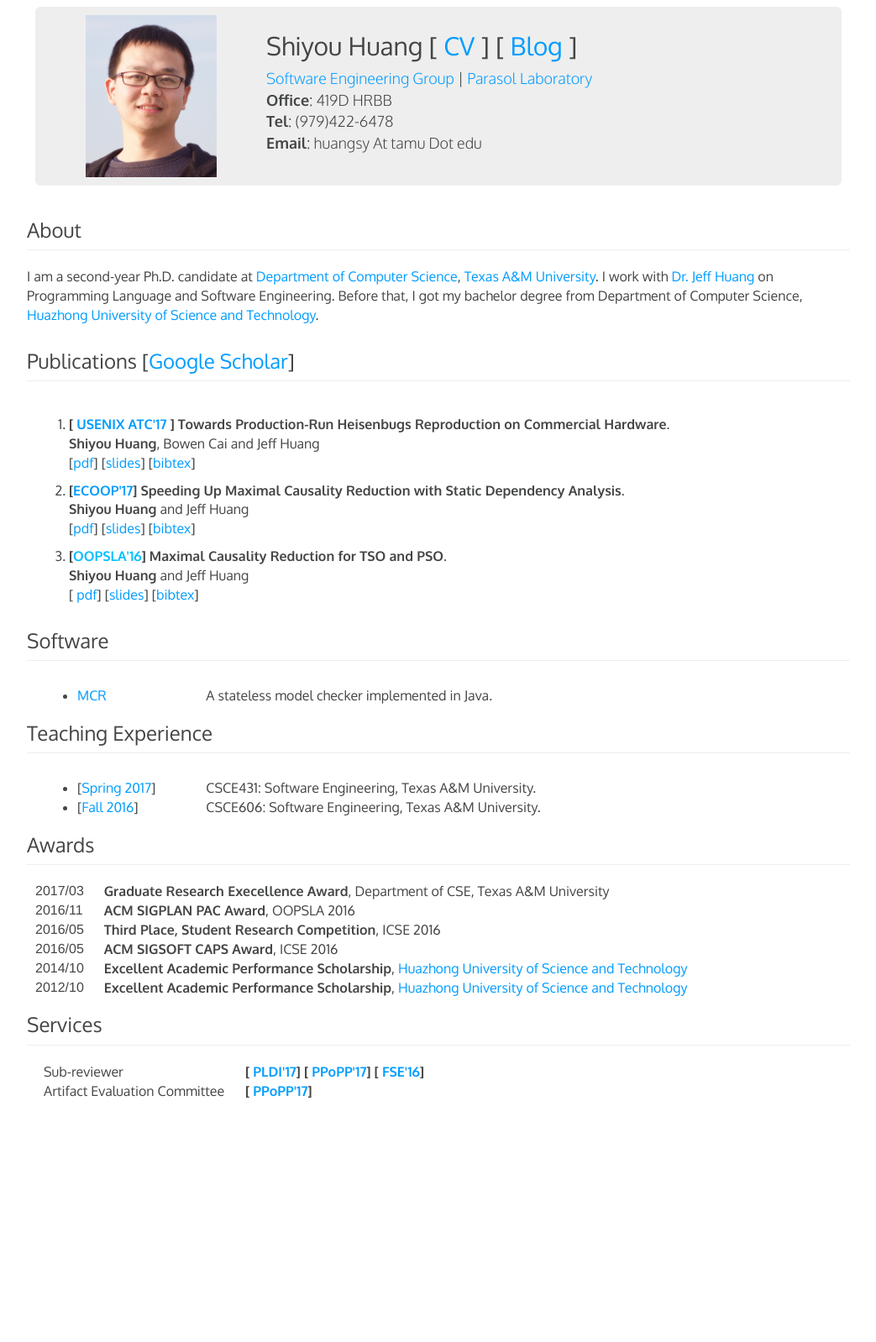
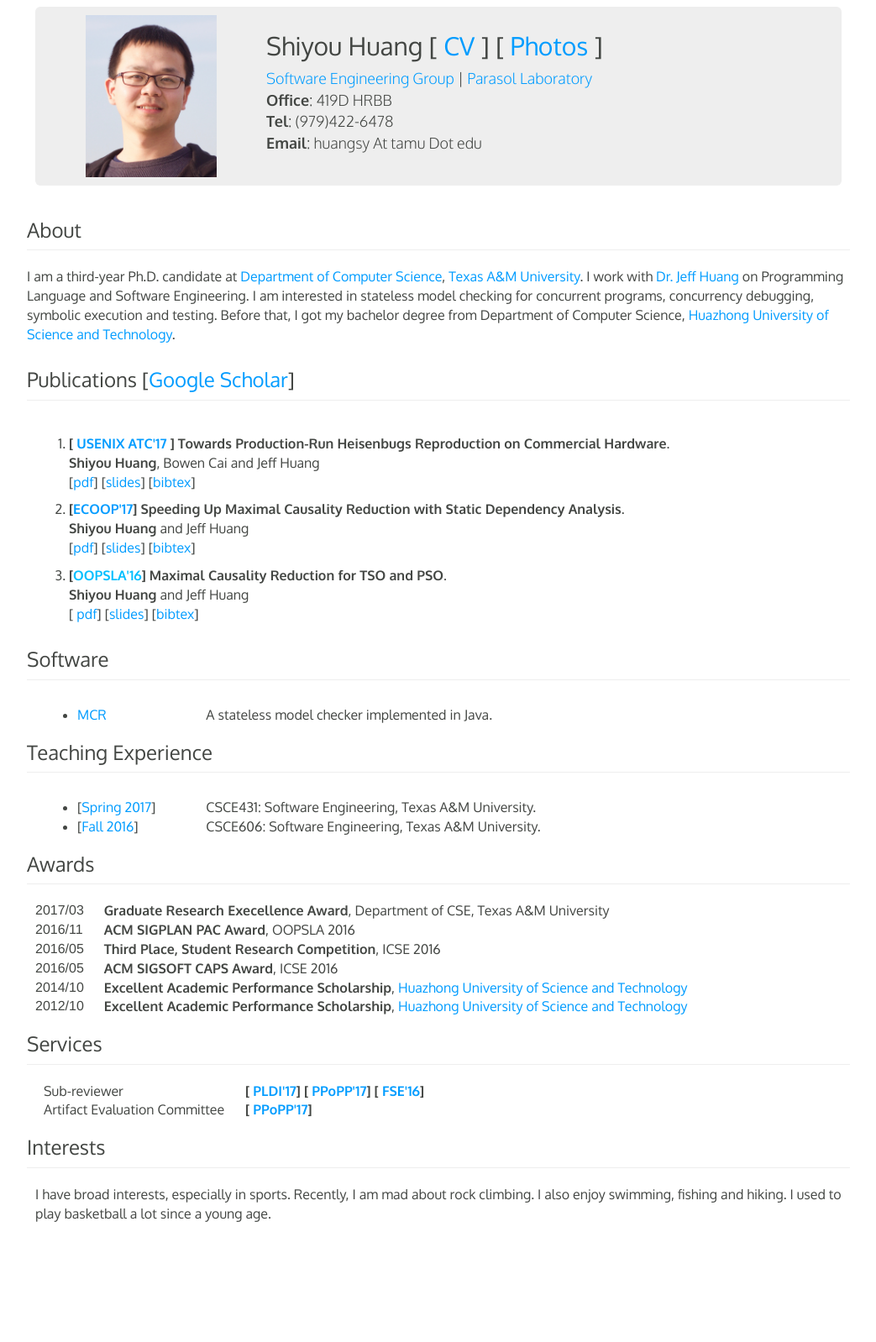
Before and after one commit to huangshiyou/huangshiyou.github.io, a Jekyll site: the page index.html, which Jekyll copies as it is, in a window 1280 px wide. Shown: the whole page at 84% size, without its empty margins (86-1129 px from the left). Built offline with Jekyll 4.4.1, drawn with Linux system fonts in a browser that asks for light colours; before the commit the page ends 1442 px from its top, so only the background shows below that.

Commit message:
update the page

```diff
--- a/index.html
+++ b/index.html
@@ -29,7 +29,7 @@
                         </div>
 
                         <div class="col-md-9">
-                            <h2>Shiyou Huang [ <a href="files/cv.pdf"> CV </a> ] [ <a href="https://huangsy.wixsite.com/travel"> Blog </a> ]</h2>
+                            <h2>Shiyou Huang [ <a href="files/cv.pdf"> CV </a> ] [ <a href="https://huangsy.wixsite.com/travel"> Photos </a> ]</h2>
 
                             <p>
                                 <a href="https://parasol.tamu.edu/groups/huangroup/">Software Engineering Group </a> | <a href="https://parasol.tamu.edu/">Parasol Laboratory</a>
@@ -49,7 +49,7 @@
         <div class="row">
             <h3> About </h3>
                 <hr/>
-                <p>I am a second-year&nbsp;Ph.D.&nbsp;candidate at <a href="http://www.cs.tamu.edu/">Department of Computer Science</a>, <a href="http://www.tamu.edu/">Texas A&amp;M University</a>. I work with <a href="http://parasol.tamu.edu/~jeff/">Dr. Jeff Huang</a> on Programming Language and Software Engineering. Before that, I got my bachelor degree from Department of Computer Science, <a href="http://english.hust.edu.cn/">Huazhong University of Science and Technology</a>. </p>
+                <p>I am a third-year&nbsp;Ph.D.&nbsp;candidate at <a href="http://www.cs.tamu.edu/">Department of Computer Science</a>, <a href="http://www.tamu.edu/">Texas A&amp;M University</a>. I work with <a href="http://parasol.tamu.edu/~jeff/">Dr. Jeff Huang</a> on Programming Language and Software Engineering. I am interested in stateless model checking for concurrent programs, concurrency debugging, symbolic execution and testing. Before that, I got my bachelor degree from Department of Computer Science, <a href="http://english.hust.edu.cn/">Huazhong University of Science and Technology</a>. </p>
         </div>
 
         <!-- <div class="row">
@@ -222,6 +222,23 @@
             <hr />
         </div> -->
 
+        <div class="row">
+            <h3>Interests</h3>
+            <hr />
+        </div>
+        <div class="row">
+            <div class="col-md-12">
+                <!-- <h4>Co-reviewer/Sub-reviewer</h4> -->
+
+                <p>I have broad interests, especially in sports. Recently, I am mad about rock climbing. I also
+                enjoy swimming, fishing and hiking. I used to play basketball a lot since a young age.</p>
+
+
+            </div>
+
+        </div>
+
+
 
         <div class="row top-buffer">
             <div class="col-md-12">
```
